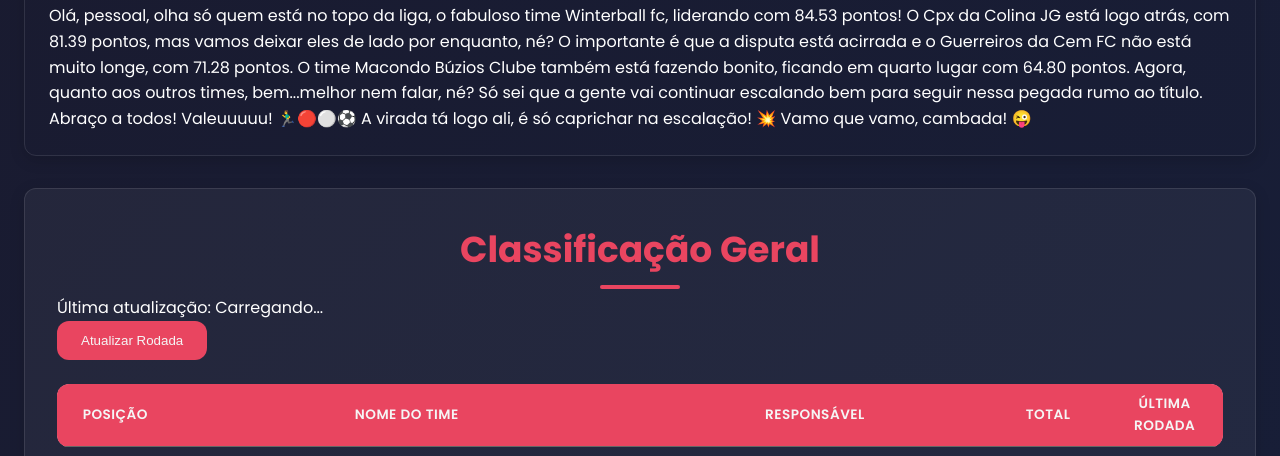
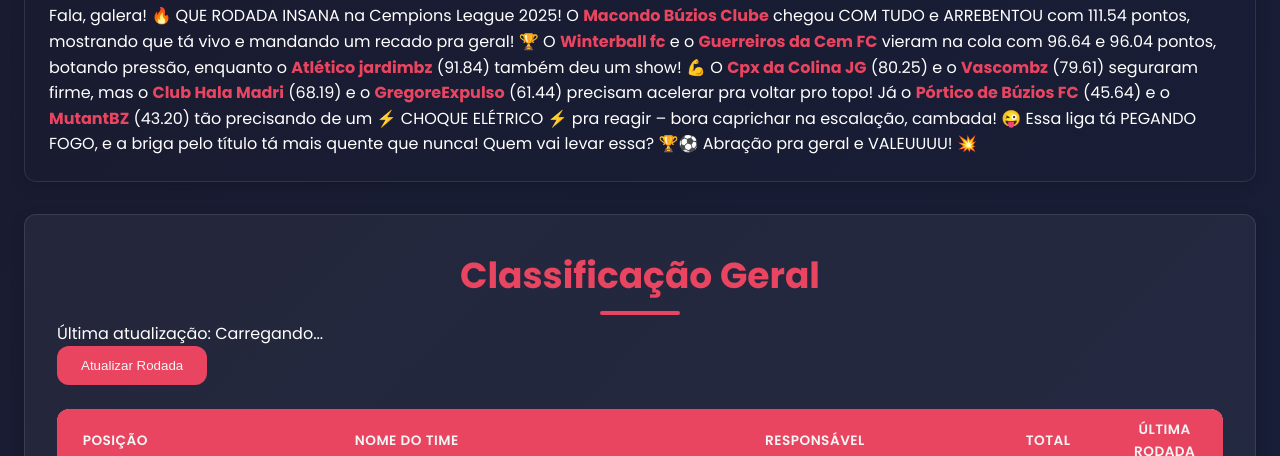
Before and after one commit to Sandrumms/cartola, a website: page index.html in a window 1280 px wide. Shown: the part 644-1100 px from the top of the page. Drawn offline with nearby package versions, Linux system fonts and the light colour scheme; no server answers; a script that the page names is missing.

Commit message:
Update index.html
rodada6

```diff
--- a/index.html
+++ b/index.html
@@ -62,7 +62,11 @@
 
 <section id="round-summary" class="card">
     <h2 class="section-title">Resumo da Rodada</h2>
-    <p>Olá, pessoal, olha só quem está no topo da liga, o fabuloso time Winterball fc, liderando com 84.53 pontos! O Cpx da Colina JG está logo atrás, com 81.39 pontos, mas vamos deixar eles de lado por enquanto, né? O importante é que a disputa está acirrada e o Guerreiros da Cem FC não está muito longe, com 71.28 pontos. O time Macondo Búzios Clube também está fazendo bonito, ficando em quarto lugar com 64.80 pontos. Agora, quanto aos outros times, bem...melhor nem falar, né? Só sei que a gente vai continuar escalando bem para seguir nessa pegada rumo ao título. Abraço a todos! Valeuuuuu! 🏃‍♂️🔴⚪️⚽️ A virada tá logo ali, é só caprichar na escalação! 💥 Vamo que vamo, cambada! 😜</p>
+    <p>Fala, galera! 🔥 QUE RODADA INSANA na Cempions League 2025! O <strong>Macondo Búzios Clube</strong> chegou COM TUDO e ARREBENTOU com 111.54 pontos, mostrando que tá vivo e mandando um recado pra geral! 🏆 O <strong>Winterball fc</strong> e o <strong>Guerreiros da Cem FC</strong> vieram na cola com 96.64 e 96.04 pontos, botando pressão, enquanto o <strong>Atlético jardimbz</strong> (91.84) também deu um show! 💪
+
+O <strong>Cpx da Colina JG</strong> (80.25) e o <strong>Vascombz</strong> (79.61) seguraram firme, mas o <strong>Club Hala Madri</strong> (68.19) e o <strong>GregoreExpulso</strong> (61.44) precisam acelerar pra voltar pro topo! Já o <strong>Pórtico de Búzios FC</strong> (45.64) e o <strong>MutantBZ</strong> (43.20) tão precisando de um ⚡ CHOQUE ELÉTRICO ⚡ pra reagir – bora caprichar na escalação, cambada! 😜
+
+Essa liga tá PEGANDO FOGO, e a briga pelo título tá mais quente que nunca! Quem vai levar essa? 🏆⚽ Abração pra geral e VALEUUUU! 💥</p>
 </section>
 
         <section class="card animate-fadeIn" id="ranking" aria-labelledby="ranking-title">
```
